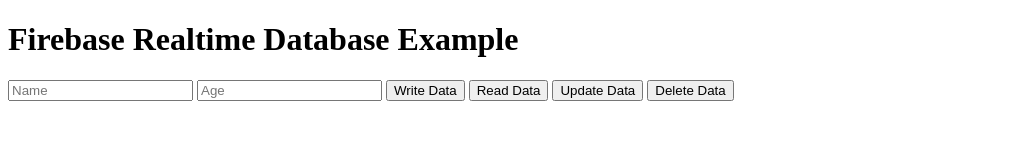
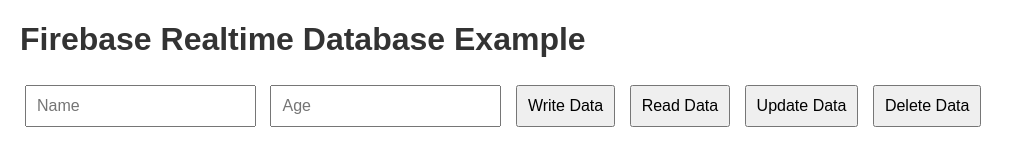
Before and after one commit to w3acadamey/t2, a plain HTML site: page index.html in a window 1280 px wide. Shown: the whole page, without its empty margins (0-1036 px from the left). Drawn offline with Linux system fonts and the light colour scheme.

Commit message:
Update styles.css

```diff
--- a/styles.css
+++ b/styles.css
@@ -1,8 +1,27 @@
-#localVideo, #remoteVideo {
-    width: 45%;
-    margin: 10px;
-    border: 1px solid black;
+body {
+    font-family: Arial, sans-serif;
+    margin: 20px;
 }
-#call-button, #hangup-button {
-    display: none;
+
+h1 {
+    color: #333;
 }
+
+input {
+    margin: 5px;
+    padding: 10px;
+    font-size: 16px;
+}
+
+button {
+    margin: 5px;
+    padding: 10px;
+    font-size: 16px;
+    cursor: pointer;
+}
+
+#output {
+    margin-top: 20px;
+    font-size: 18px;
+    color: #007BFF;
+}
```
